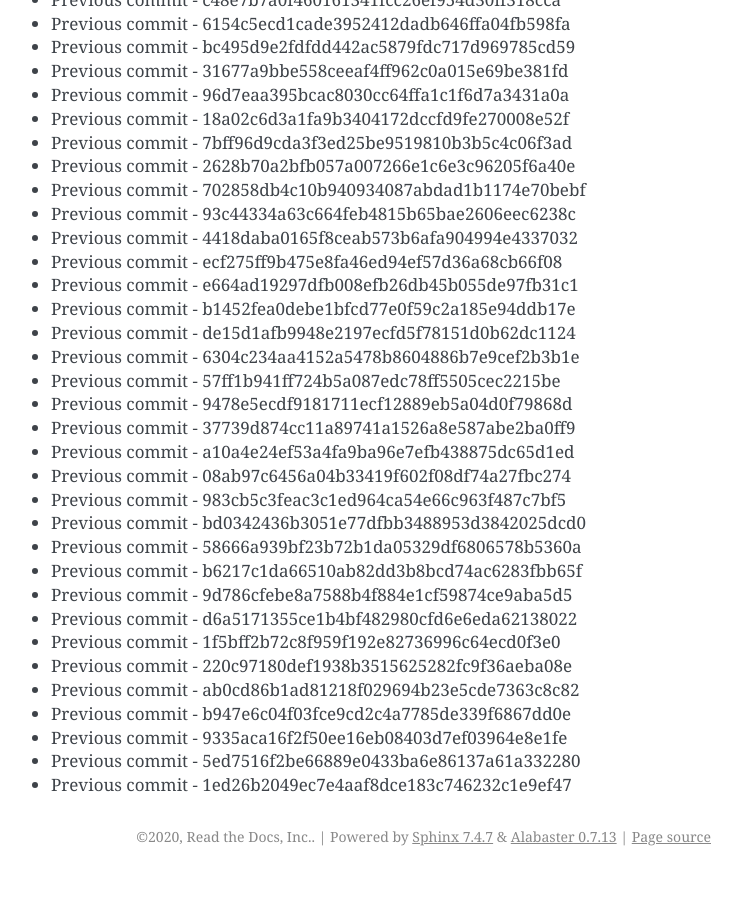
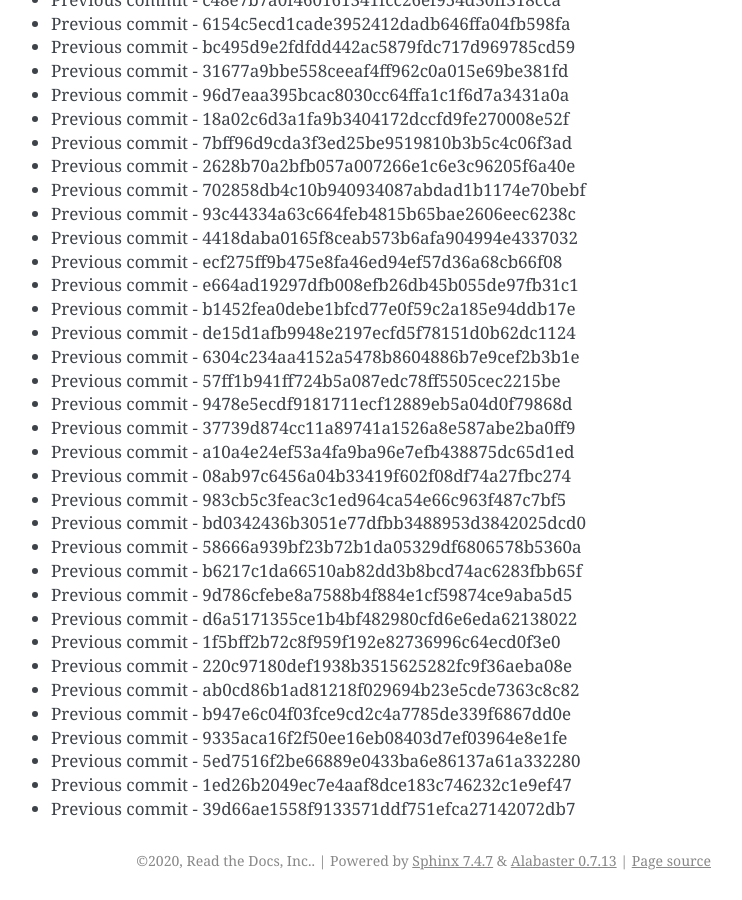
Before and after one commit to readthedocs/rtd-git-stresstest, a Sphinx documentation site: the page built from docs/updates.rst, in a window 1280 px wide and 900 px high, scrolled down 13268 px. Shown: the whole window, without its empty margins (399-1141 px from the left). Built offline with Sphinx 7.4.7, drawn with Linux system fonts in a browser that asks for light colours; before the commit the page ends 14144 px from its top, so only the background shows below that.

Commit message:
Generating commit from previous: 39d66ae1558f9133571ddf751efca27142072db7

```diff
--- a/docs/updates.rst
+++ b/docs/updates.rst
@@ -589,3 +589,4 @@ It can be tested for any performance characteristics.
 * Previous commit - 9335aca16f2f50ee16eb08403d7ef03964e8e1fe
 * Previous commit - 5ed7516f2be66889e0433ba6e86137a61a332280
 * Previous commit - 1ed26b2049ec7e4aaf8dce183c746232c1e9ef47
+* Previous commit - 39d66ae1558f9133571ddf751efca27142072db7
```
